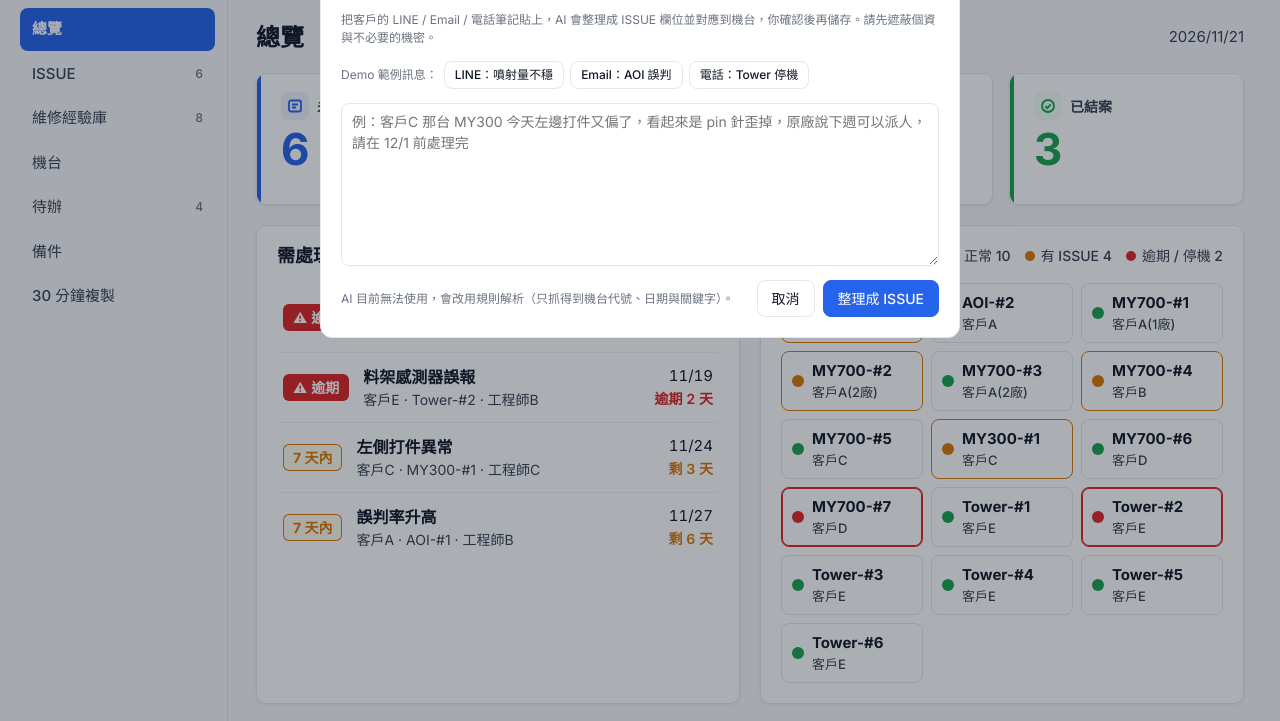
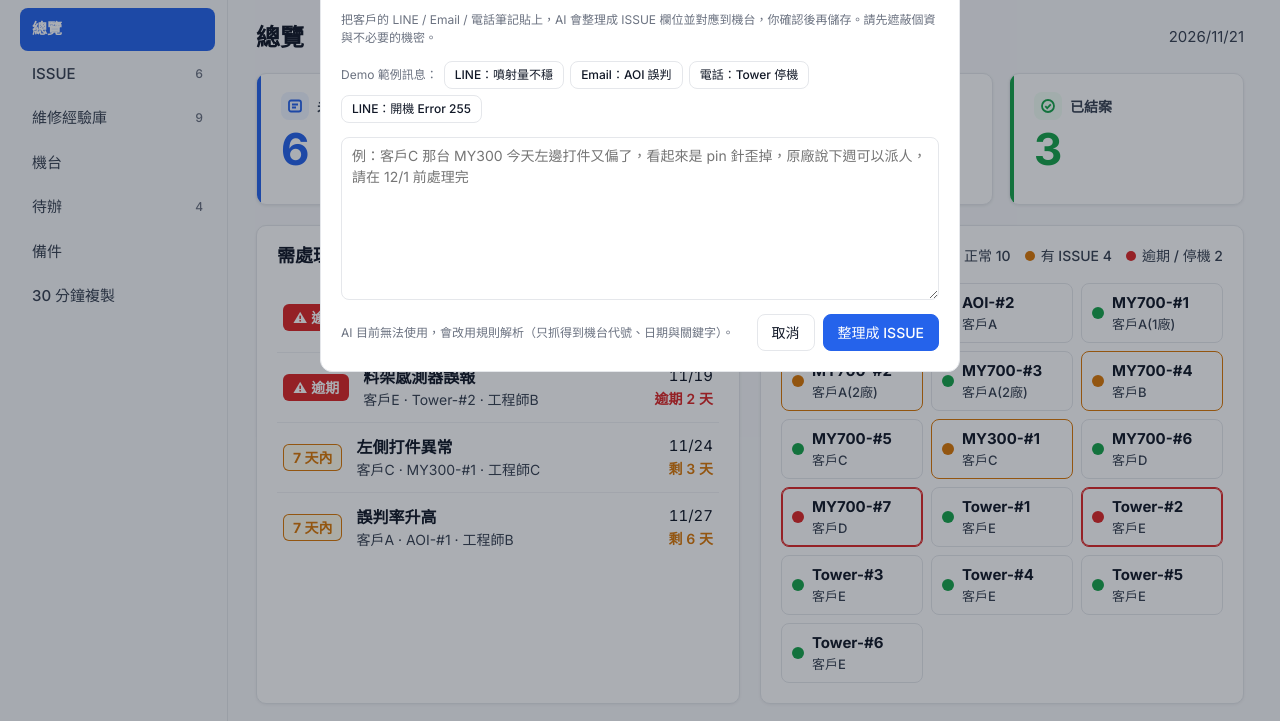
Before and after one commit to hankkon/smt-board, a plain HTML site: page index.html in a window 1280 px wide. Both pictures are taken after a click on the button "AI 快速建單". Shown: the part 72-793 px from the top of the page. Drawn offline with Linux system fonts and the light colour scheme.

Commit message:
Replace demo repair cases with 9 de-identified real cases (approved by owner)
Co-Authored-By: Claude Opus 5.5 <noreply@anthropic.com>
Claude-Session: https://claude.ai/code/session_01QnvN4iwoz6tzds69kNhugs

```diff
--- a/index.html
+++ b/index.html
@@ -1147,15 +1147,17 @@ function demoData(base){
     P('p04',-35,'m14',null,'SP-BT-020','傳動皮帶',2,'定期保養更換','收費'),
     P('p05',-50,'m03','i02','SP-AR-002','AR 噴頭',1,'受力不均導致錫膏溢出','保固內')];
   const C=(id,no,model,alarm,symptom,cause,steps,partsUsed,tags,iid,author,date)=>({id,no,model,alarm,symptom,cause,steps,parts:partsUsed,tags,issueId:iid,machineId:iid?(issues.find(i=>i.id===iid)||{}).machineId:null,author,date:D(date),demo:true});
+  /* 維修經驗庫：取自原廠技術群組的真實維修對話（7–11 月），已去識別化（客戶、人名、序號改代號） */
   const cases=[
-    C('c01',1,'MY700','','AR 噴頭故障','噴頭受力不均，錫膏從側邊溢出',['拆下噴頭檢查噴嘴與密封面','確認受力不均、需更換','更換 AR 噴頭','調整壓力參數後試噴','連續生產觀察 1 天'],'AR 噴頭 ×1',['噴頭','溢錫','壓力'],'i02','工程師A',-50),
-    C('c02',2,'MY700','','控制板故障','CB 控制板異常',['確認電源與排線正常，排除接觸不良','判定 CB 板故障，向原廠下單','到貨後更換 CB 板','連續生產測試'],'CB 控制板 ×1',['控制板','CB','無法啟動'],'i01','工程師C',-20),
-    C('c03',3,'MY300','','異常定位','定位板受潮，影像辨識不穩',['檢查定位板表面與周圍濕度','燈光調亮至 60%','觀察 3 天，再發生則更換定位板'],'',['定位','受潮','燈光'],'i03','工程師C',-8),
-    C('c04',4,'MY700','','噴射量不穩','錫膏回溫不足，黏度偏高',['確認錫膏回溫時間與批次','更換已完整回溫的錫膏','執行噴頭清潔程序','重新校正噴射量','連續試噴確認穩定'],'',['噴射量','錫膏','黏度','回溫'],null,'工程師A',-40),
-    C('c05',5,'AOI','','誤判率升高','光源亮度衰減',['量測光源亮度並與出廠值比對','先調整判定參數暫時改善','亮度低於標準則更換燈管','以標準板驗證誤判率'],'光源燈管 ×1',['誤判','光源','亮度'],null,'工程師B',-30),
-    C('c06',6,'Tower','料架感測器異常','料架感測器誤報','感測器表面髒污或老化',['清潔感測器表面','檢查感測器接線與接頭','重開機確認是否仍誤報','仍誤報則更換感測器'],'料架感測器 ×1',['感測器','料架','誤報'],null,'工程師B',-60),
-    C('c07',7,'MY300','','左側打件偏移','pin 針歪斜',['檢查左側 pin 針是否歪斜或磨損','更換 pin 針','重新校正打件位置','試打確認'],'pin 針 ×2',['打件','偏移','pin 針'],null,'工程師C',-90),
-    C('c08',8,'MY700','','相機校正偏移','相機固定座鬆動',['檢查相機固定座螺絲','重新鎖固','執行相機校正程序','以校正片驗證'],'',['相機','校正','偏移'],null,'工程師A',-45)];
+    C('c01',1,'MY700','Error 255 when loading servo canic4（2800001）','新裝機／移機後開機 hardware initial 失敗','CAN 卡受潮（長途搬運、久未開機）',['開機後放著等半小時','關機','再開一次，確認 Hardware initial OK','若仍失敗，再依案例 #3 檢查 CB 板','提醒客戶：久未做年度 PM 的機台建議盡快排 PM'],'',['Error 255','canic4','CAN卡','受潮','移機','新裝機','hardware initial'],null,'工程師H',-130),
+    C('c02',2,'MY700','ERROR: start of JPSys failed（jpsys start returned code 1）','開機 JPSys 啟動失敗，卡在 configuring camera 之後','網路 DNS 設定問題，機台連不到設定的 DNS nameserver',['重插電腦 CAN 卡、用 netsetup 重設 IP 都無效時，往 DNS 查','先確認有沒有系統備份可回復','su root 切成 root','執行 netsetup，primary nameserver 欄位留空（或讓機台連得到 DNS 的 IP）','重開機確認 JPSys 正常啟動'],'',['JPSys','開機失敗','netsetup','DNS','nameserver','su root'],null,'工程師A',-96),
+    C('c03',3,'MY700','Error 255 when loading servo canic4（2800001）；Failed to initialize the system','初始化失敗，Conveyor 其中一塊 CB 板 CMOT5 指示燈不亮','CB 板本體故障（整塊對調後問題跟著板子走）',['點開錯誤視窗 Details 確認是 servo / CB 板問題','關機斷電，打開 Conveyor 下方黑色蓋子（CB 板左右各一塊），開機看指示燈','先只對調 CMOT5（銀色模組）：問題沒轉移','對調時依手冊 Figure 46 把旋鈕地址碼改成對應位置，確認接頭插好','整塊 CB 板對調（白色接頭先擰鬆固定螺絲，卡扣往兩邊撥開）','問題轉移 → 判定 CB 板故障並更換'],'4027503 PCBA CB WITH CMOT5 ×1',['CB板','CMOT5','不亮燈','紅燈','Error 255','canic4','地址碼','對調','控制板'],null,'工程師A',-96),
+    C('c04',4,'MY700','Error 211002052 Motor speed out of control；Current Z-axis position is above safety position','換 CB 板後進板報錯，前平台下不去','換板後程式的板子設定與機台狀態不一致',['板子先放出來','先載入其他程式','到「編輯」裡找回現在的程式，修改板子類型','重新進板確認'],'',['Motor speed out of control','Z軸','安全位置','進板報錯','平台下不去','板子類型','換程式'],null,'工程師A',-96),
+    C('c05',5,'MY700','Error 1100001 Mechanical stop；Error 24 nozzleOffset not valid；Pump motor current too high','料匣一裝上就報錯（移機後突然出現）','原廠判斷：Z 軸摩擦力過大、滑塊可能損壞；也可能噴頭曾被撞',['確認是否料匣一裝上就報錯','有 2 號頭的話改裝 2 號頭測試，排除 1 號頭撞傷','換另一個料匣測試','仍報 → 指向 Z 軸（裝料匣後面帶滑塊的單元）','依原廠建議更換料匣軟板與料匣馬達'],'料匣軟板、料匣馬達（建議）',['料匣','Mechanical stop','Pump motor current too high','Z軸','滑塊','撞頭','移機','Error 24'],null,'工程師A',-128),
+    C('c06',6,'MY700','Failed to bring up eth0；Link detected: no','移機換網路插孔後改 IP，網路連不上','網卡沒有連線；原廠判斷可能是主板或系統',['主畫面按 Alt+F3（筆電 Fn+Alt+F3）開終端機','ifconfig 查目前 IP','netsetup → Netsetup → Static → 輸入新 IP → OK','開機「Waiting up to 10 more seconds for network configuration」是正常的','Code 電腦 TransferTool 設定檔改成新 IP','ethtool eth0 看 Link detected；為 no 且網路線確定插好 → 依原廠建議用升級用的 iso 重裝系統'],'',['改IP','網路','netsetup','ifconfig','ethtool','eth0','Alt+F3','TransferTool','重裝系統'],null,'工程師A',-129),
+    C('c07',7,'MY700','錯誤 2400001 軌跡規劃錯誤（Ordered target speed is larger than the allowed speed）','Z 量測完成後報錯，噴不到板子上（picoshot 噴頭）','offline cassette model 的 frequency 設定過高',['同一噴頭在 demo 板噴正常 → 排除噴頭與機台','只有這個程式報錯 → 查程式／cassette model','把 offline cassette model 的 frequency 調低（改 240 可正常噴印；原廠另建議可試 180）','重新產生程式後試噴'],'',['軌跡規劃錯誤','2400001','trajectory','frequency','頻率','cassette model','噴印','噴射'],null,'工程師H',-123),
+    C('c08',8,'MY700','JMC：找不到 database','JMC 開啟報錯，找不到資料庫','原廠判斷：資料庫路徑或資料遺失',['先用 offline computer 的 backup HDD 回復','不行再依原廠建議重新安裝 JPI'],'',['JMC','database','資料庫','JPI','backup','offline computer'],null,'工程師H',-124),
+    C('c09',9,'MY300','E-OPTCENT-79 Failed to locate HYDRA tool reference marks','MY300 無法定位，打件中止','原廠判斷：相機視野被遮擋或 HYDRA 頭參考板異常',['檢查相機有沒有異物遮擋並清潔','確認 Tool / 吸嘴安裝狀態','仍無法定位 → 依原廠建議更換 HYDRA 頭參考板'],'',['定位','無法定位','HYDRA','reference marks','相機','異物','MY300'],null,'工程師A',-17)];
   return {machines,issues,todos,parts,cases};
 }
 /* AI 快速建單的 Demo 範例訊息（虛構，對應上面的範例機台） */
@@ -1163,12 +1165,13 @@ const DEMO_MD=n=>{const x=new Date();x.setDate(x.getDate()+n);return `${x.getMon
 const DEMO_SAMPLES=[
   {label:'LINE：噴射量不穩',text:()=>`【LINE】客戶D 工程師G：\n早安，我們 MY700-#7 這兩天噴錫量又忽大忽小，換了新的一批錫膏還是一樣，產線很急，麻煩 ${DEMO_MD(3)} 前派人來看一下，謝謝！`},
   {label:'Email：AOI 誤判',text:()=>`【Email】主旨：AOI 誤判偏高\n您好，客戶A AOI-#2 本週誤判率從 2% 升到 6%，懷疑是光源老化，請協助安排檢查，希望 ${DEMO_MD(7)} 前有結果。`},
-  {label:'電話：Tower 停機',text:()=>`【電話紀錄】客戶E 來電：Tower-#5 下午停機，畫面顯示料架感測器異常，重開機無效，目前整台停線，請盡快處理。`}];
+  {label:'電話：Tower 停機',text:()=>`【電話紀錄】客戶E 來電：Tower-#5 下午停機，畫面顯示料架感測器異常，重開機無效，目前整台停線，請盡快處理。`},
+  {label:'LINE：開機 Error 255',text:()=>`【LINE】客戶B 工程師：\nMY700-#4 今天早上開機一直卡在初始化，畫面顯示 Error 255 when loading servo canic4，重開機也一樣，麻煩 ${DEMO_MD(1)} 前幫忙看一下，謝謝！`}];
 /*DEMO-END*/
 const COLS=['machines','issues','todos','parts','cases'];
 const listOf=c=>({machines,issues,todos,parts,cases})[c];
 $('#btnDemo').onclick=()=>{const m=modal(`<h2>Demo 重置</h2>
-  <p>一鍵把看板換成範例資料：16 台機台、9 筆 ISSUE（3 筆已結案、2 筆逾期、其餘處理中）、5 筆待辦、5 筆換 parts 紀錄、8 筆維修案例。日期以今天為準，所以任何一天 Demo 畫面都一樣完整。</p>
+  <p>一鍵把看板換成範例資料：16 台機台、9 筆 ISSUE（3 筆已結案、2 筆逾期、其餘處理中）、5 筆待辦、5 筆換 parts 紀錄、9 筆維修案例（取自真實維修紀錄，已去識別化）。日期以今天為準，所以任何一天 Demo 畫面都一樣完整。</p>
   <p class="note">範例資料全部為虛構，客戶、機台、人名都是代號。目前線上的 ${machines.length} 台機台、${issues.length} 筆 ISSUE、${todos.length} 筆待辦、${parts.length} 筆換 parts、${cases.length} 筆維修案例會被清空；需要的話先按「匯出 Excel」備份。</p>
   <div class="row"><span class="note" id="d_st"></span><div class="actions"><button id="d_cancel">取消</button><button class="primary" id="d_go">清空並載入範例資料</button></div></div>`);
   $('#d_cancel').onclick=closeModal;if(!canWrite)$('#d_go').disabled=true;
```
